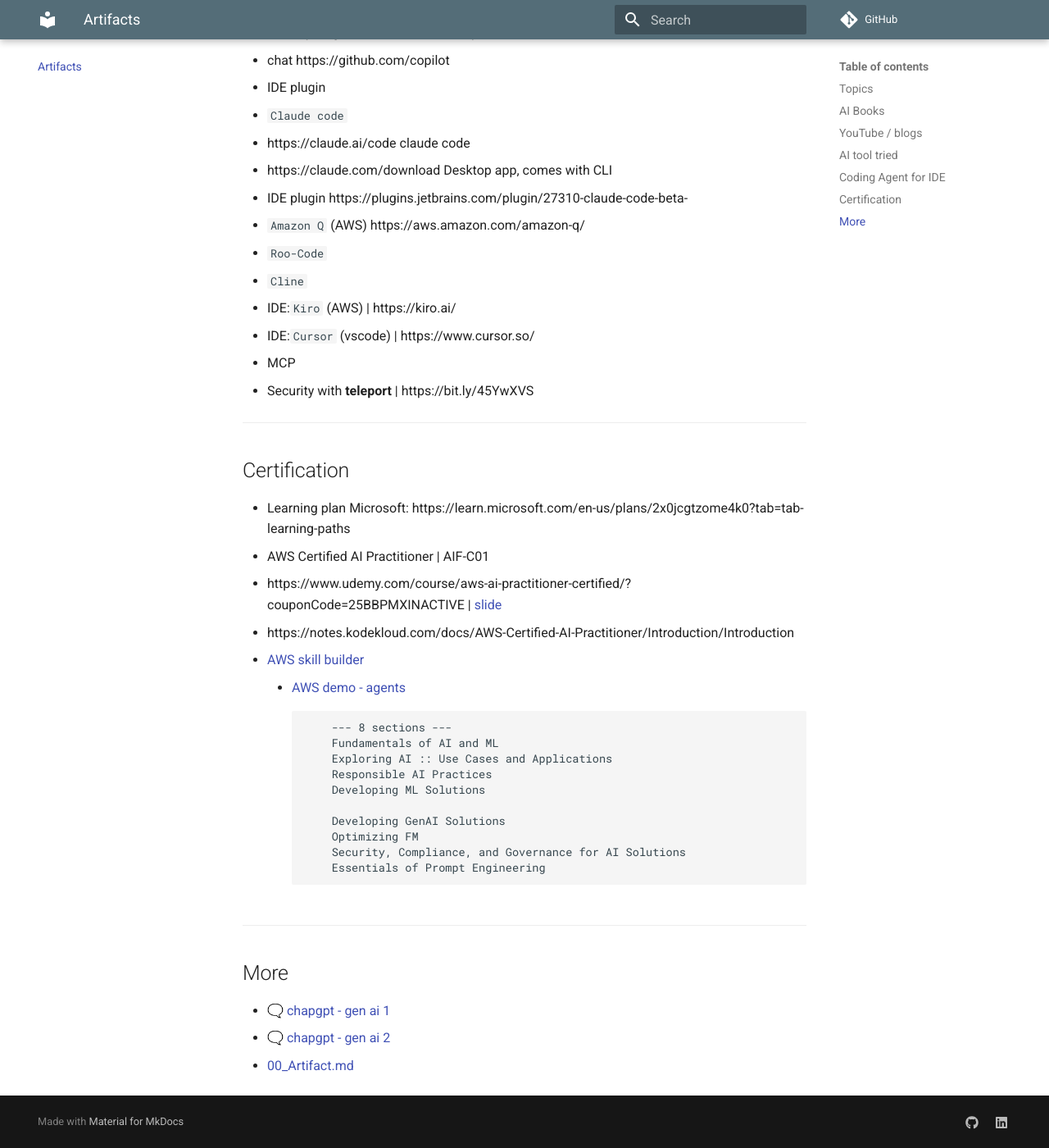
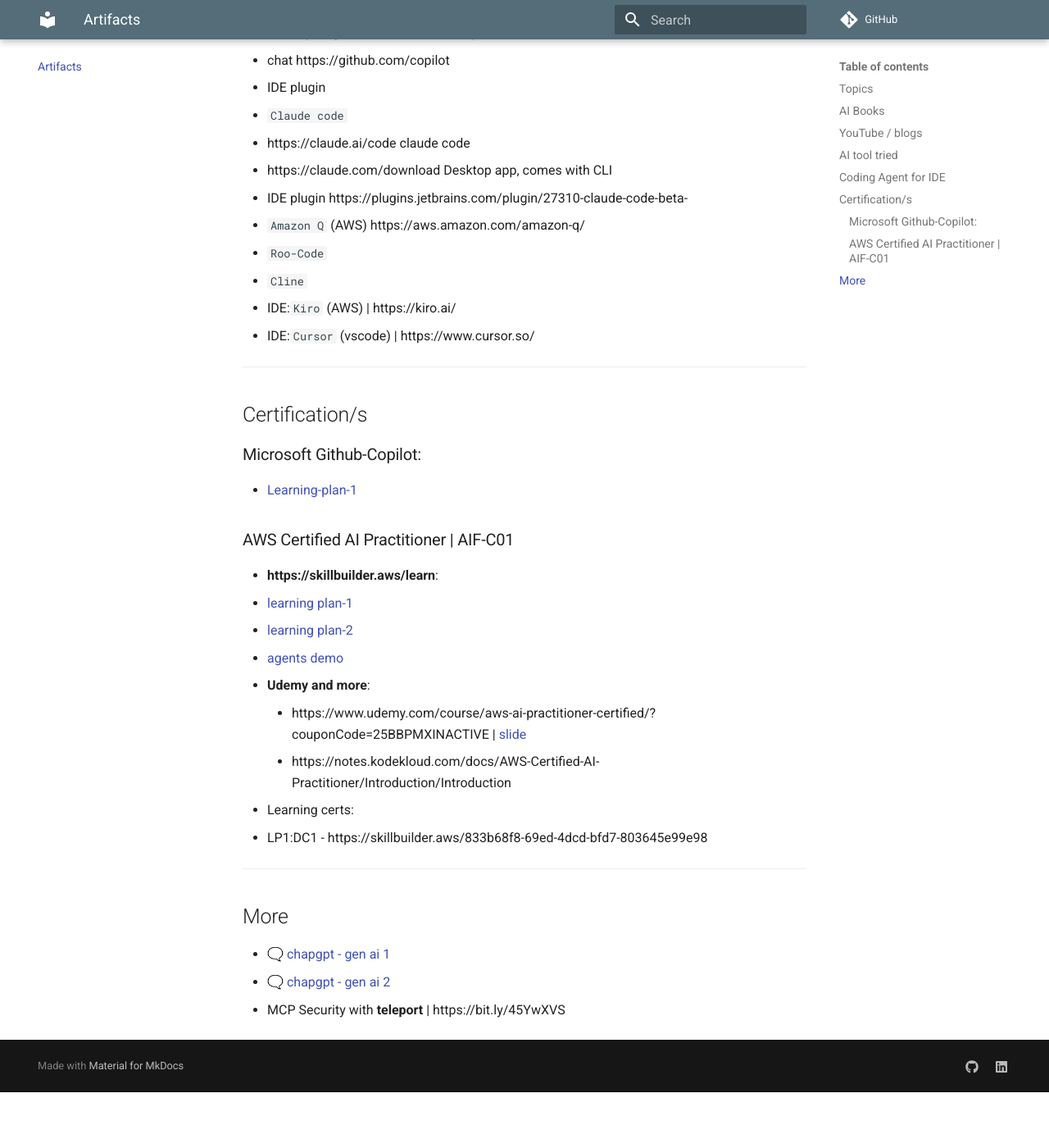
Before and after one commit to lekhrajdinkar/AI-Engineer, an MkDocs documentation site: the page built from docs/00_Artifact.md, in a window 1280 px wide and 1400 px high, scrolled down 2531 px. Shown: the whole window at 82% size. Built offline with MkDocs 1.6.1 and Material for MkDocs 9.7.7, drawn with Linux system fonts in a browser that asks for light colours; comment, search, counter and statistics services are not loaded; after the commit the page ends 3863 px from its top, so only the background shows below that.

Commit message:
doc refactor

````diff
--- a/docs/00_Artifact.md
+++ b/docs/00_Artifact.md
@@ -69,32 +69,24 @@
 - `Cline`
 - IDE:`Kiro` (AWS) | https://kiro.ai/
 - IDE:`Cursor` (vscode) | https://www.cursor.so/
-- MCP
-  - Security with **teleport** | https://bit.ly/45YwXVS
 
 ---
-## Certification
-- Learning plan Microsoft: https://learn.microsoft.com/en-us/plans/2x0jcgtzome4k0?tab=tab-learning-paths
-- AWS Certified AI Practitioner | AIF-C01
-  - https://www.udemy.com/course/aws-ai-practitioner-certified/?couponCode=25BBPMXINACTIVE | [slide](https://courses.datacumulus.com/downloads/certified-ai-practitioner-9u8/)
-  - https://notes.kodekloud.com/docs/AWS-Certified-AI-Practitioner/Introduction/Introduction
-  - [AWS skill builder](https://skillbuilder.aws/learning-plan/G8ENMJ5QBE/aws-artificial-intelligence-practitioner-learning-plan/SU2A1EJM1A)
-    - [AWS demo - agents](https://aistylist.awsplayer.com/)
-    ```
-        --- 8 sections ---
-        Fundamentals of AI and ML
-        Exploring AI :: Use Cases and Applications
-        Responsible AI Practices
-        Developing ML Solutions
+## Certification/s
+### Microsoft Github-Copilot:
+- [Learning-plan-1](https://learn.microsoft.com/en-us/plans/2x0jcgtzome4k0?tab=tab-learning-paths)
 
-        Developing GenAI Solutions
-        Optimizing FM
-        Security, Compliance, and Governance for AI Solutions
-        Essentials of Prompt Engineering
-    ```
+### AWS Certified AI Practitioner | AIF-C01
+- **https://skillbuilder.aws/learn**:
+  - [learning plan-1](https://skillbuilder.aws/learning-plan/G8ENMJ5QBE/aws-artificial-intelligence-practitioner-learning-plan/SU2A1EJM1A)
+  - [learning plan-2](https://skillbuilder.aws/learning-plan/3NRN71QZR2/exam-prep-plan-aws-certified-ai-practitioner-aifc01--english/FBV4STG94B)
+  - [agents demo](https://aistylist.awsplayer.com/)
+- **Udemy and more**:
+    - https://www.udemy.com/course/aws-ai-practitioner-certified/?couponCode=25BBPMXINACTIVE | [slide](https://courses.datacumulus.com/downloads/certified-ai-practitioner-9u8/)
+    - https://notes.kodekloud.com/docs/AWS-Certified-AI-Practitioner/Introduction/Introduction
+- Learning certs:
+  - LP1:DC1 - https://skillbuilder.aws/833b68f8-69ed-4dcd-bfd7-803645e99e98
 ---
-
 ## More
 - [🗨️ chapgpt - gen ai 1](https://chatgpt.com/c/685dfae8-a808-800d-bc8c-4d992926601d)
 - [🗨️ chapgpt - gen ai 2](https://chatgpt.com/c/685e3233-8420-800d-a08a-2cd8b933dad6)
-- [00_Artifact.md](../../00_Artifact.md)
+- MCP Security with **teleport** | https://bit.ly/45YwXVS
````
Also changed, not shown: README.md (+5 -4 lines), docs/2025/01_AWS_AIF-C01/00_01_kickOff.md (+4 -0 lines), docs/2026/02_AgenticAI_KK/00_Agentic_ai.md (renamed from docs/2026/02_AgenticAI/00_Agentic_ai.md), docs/2026/02_AgenticAI_KK/01_context_window.md (renamed from docs/2026/02_AgenticAI/01_context_window.md), docs/2026/02_AgenticAI_KK/02_langchain.md (renamed from docs/2026/02_AgenticAI/02_langchain.md), docs/2026/02_AgenticAI_KK/03_prompt_eng.md (added), docs/2026/02_AgenticAI_KK/04_vector.md (renamed from docs/2026/02_AgenticAI/04_vector.md), docs/2026/02_AgenticAI_KK/05_RAG.md (renamed from docs/2026/02_AgenticAI/05_RAG.md), docs/2026/02_AgenticAI_KK/06_langgraph.md (renamed from docs/2026/02_AgenticAI/06_langgraph.md), docs/2026/02_AgenticAI_KK/07_MCP.md (renamed from docs/2026/02_AgenticAI/07_MCP.md), docs/2026/99_Misc/01_kickoff.md (renamed from docs/2026/01_Generative_UI/01_kickoff.md).
